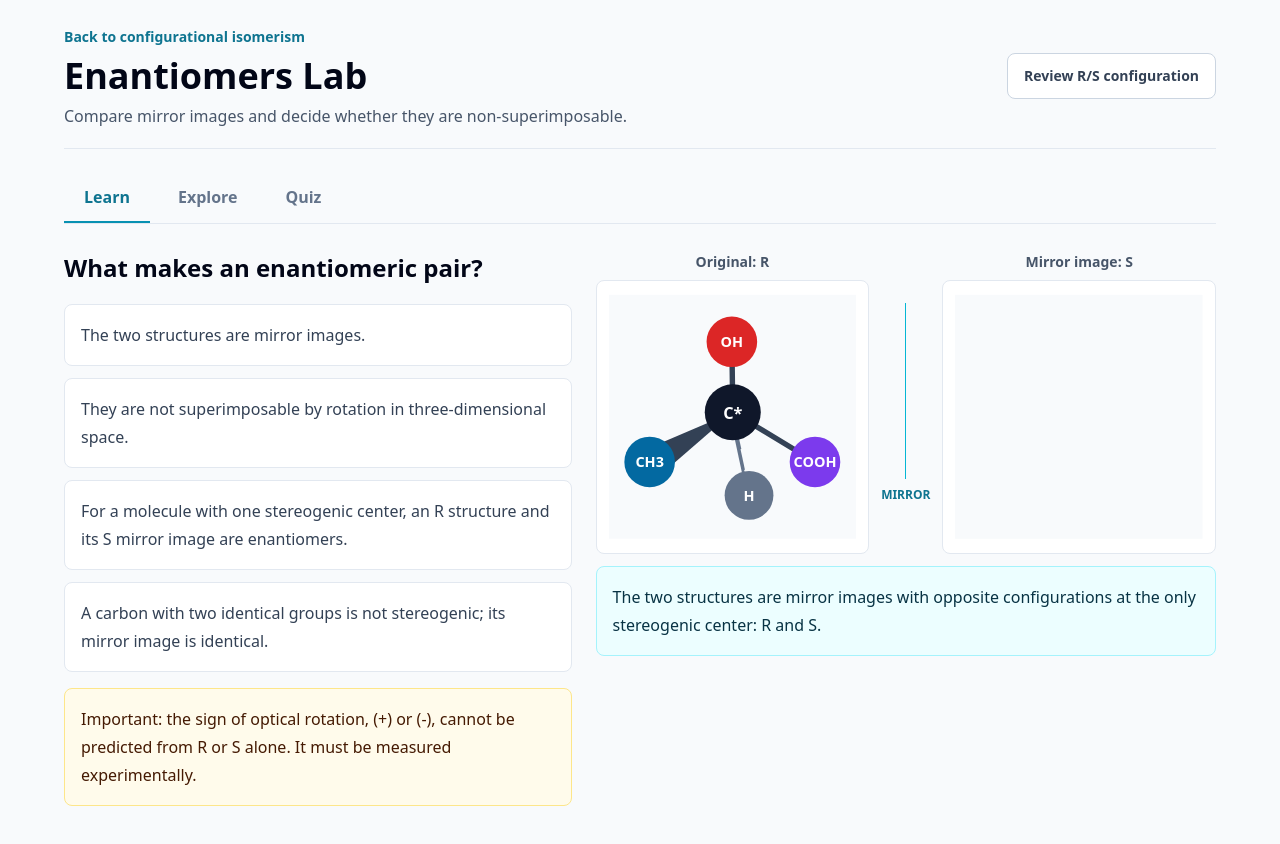
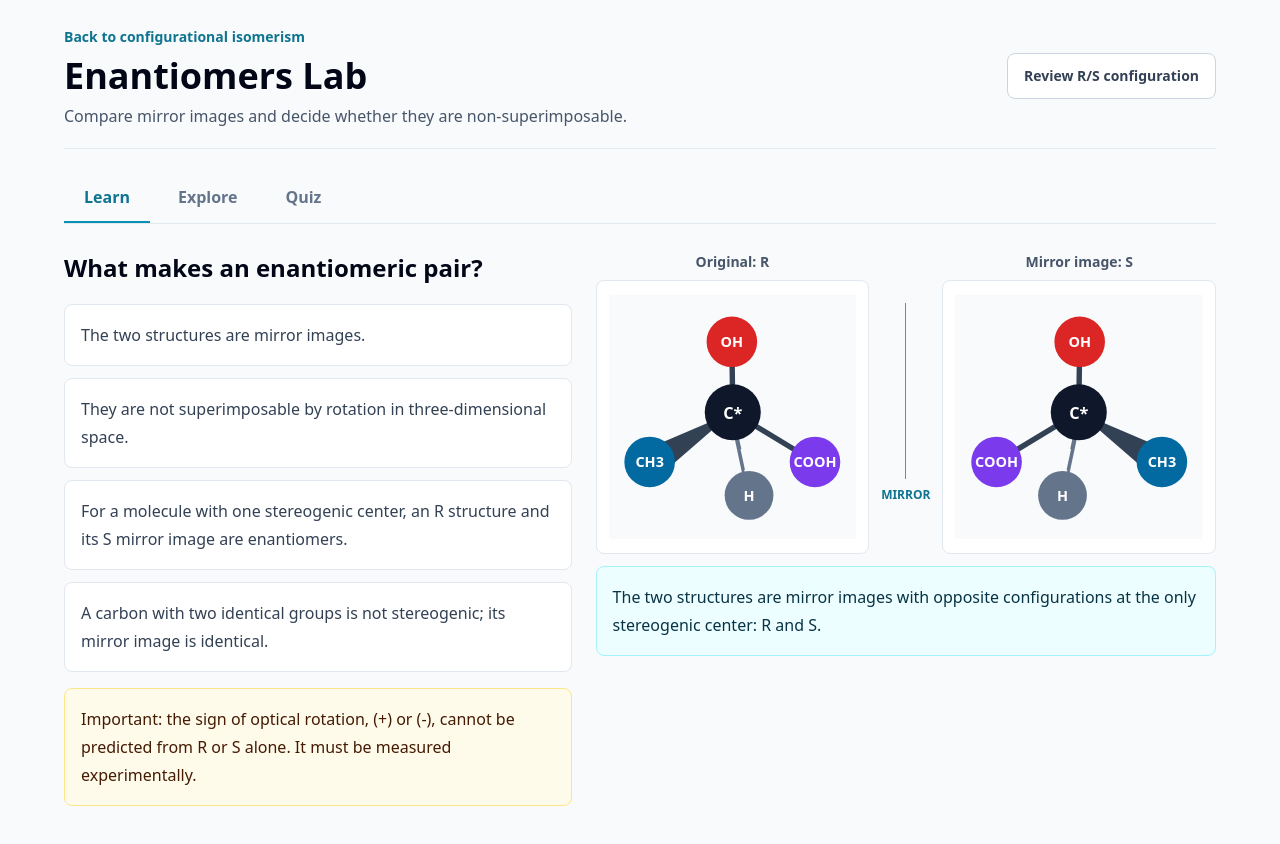
Before and after one commit to barham75/organic-project, a Next.js app: page /stereochemistry/configurational/enantiomers in a window 1280 px wide. Shown: the top 844 px of the page. Built offline with nearby package versions, Linux system fonts and the light colour scheme.

Commit message:
Fix enantiomer mirror model rendering

```diff
--- a/app/stereochemistry/configurational/enantiomers/page.tsx
+++ b/app/stereochemistry/configurational/enantiomers/page.tsx
@@ -101,33 +101,33 @@ function MoleculeModel({
     { x: 228, y: 185 },
     { x: 45, y: 185 },
   ];
-  const scaleX = mirrored ? -1 : 1;
+  const mirrorX = (x: number) => (mirrored ? 274 - x : x);
 
   return (
     <div className="rounded-lg border border-slate-200 bg-white p-3">
       <svg viewBox="0 0 274 270" className="aspect-square w-full" aria-label={`${mirrored ? "Mirror image" : "Original"} model of ${example.name}`}>
         <rect width="274" height="270" fill="#f8fafc" />
-        <g style={{ transform: `translateX(137px) rotate(${rotation}deg) scaleX(${scaleX}) translateX(-137px)`, transformOrigin: "137px 135px" }}>
-          <line x1="137" y1="130" x2={points[0].x} y2={points[0].y} stroke="#334155" strokeWidth="6" strokeLinecap="round" />
-          <line x1="137" y1="130" x2={points[1].x} y2={points[1].y} stroke="#334155" strokeWidth="6" strokeLinecap="round" />
-          <polygon points="137,130 34,174 54,202" fill="#334155" />
+        <g transform={`rotate(${rotation} 137 135)`}>
+          <line x1="137" y1="130" x2={mirrorX(points[0].x)} y2={points[0].y} stroke="#334155" strokeWidth="6" strokeLinecap="round" />
+          <line x1="137" y1="130" x2={mirrorX(points[1].x)} y2={points[1].y} stroke="#334155" strokeWidth="6" strokeLinecap="round" />
+          <polygon points={`137,130 ${mirrorX(34)},174 ${mirrorX(54)},202`} fill="#334155" />
           <g stroke="#64748b" strokeWidth="3">
-            <line x1="137" y1="130" x2="141" y2="148" />
-            <line x1="137" y1="134" x2="145" y2="171" />
-            <line x1="137" y1="138" x2="149" y2="194" />
-            <line x1="137" y1="142" x2="153" y2="217" />
+            <line x1="137" y1="130" x2={mirrorX(141)} y2="148" />
+            <line x1="137" y1="134" x2={mirrorX(145)} y2="171" />
+            <line x1="137" y1="138" x2={mirrorX(149)} y2="194" />
+            <line x1="137" y1="142" x2={mirrorX(153)} y2="217" />
           </g>
 
           {example.groups.slice(0, 3).map((group, index) => (
             <g key={`${group.label}-${index}`}>
-              <circle cx={points[index].x} cy={points[index].y} r="28" fill={group.color} />
-              <text x={points[index].x} y={points[index].y + 6} textAnchor="middle" fill="white" fontSize="16" fontWeight="700">
+              <circle cx={mirrorX(points[index].x)} cy={points[index].y} r="28" fill={group.color} />
+              <text x={mirrorX(points[index].x)} y={points[index].y + 6} textAnchor="middle" fill="white" fontSize="16" fontWeight="700">
                 {showLabels ? group.label : "?"}
               </text>
             </g>
           ))}
-          <circle cx="155" cy="222" r="27" fill={example.groups[3].color} />
-          <text x="155" y="228" textAnchor="middle" fill="white" fontSize="16" fontWeight="700">
+          <circle cx={mirrorX(155)} cy="222" r="27" fill={example.groups[3].color} />
+          <text x={mirrorX(155)} y="228" textAnchor="middle" fill="white" fontSize="16" fontWeight="700">
             {showLabels ? example.groups[3].label : "?"}
           </text>
           <circle cx="137" cy="130" r="31" fill="#0f172a" />
```
